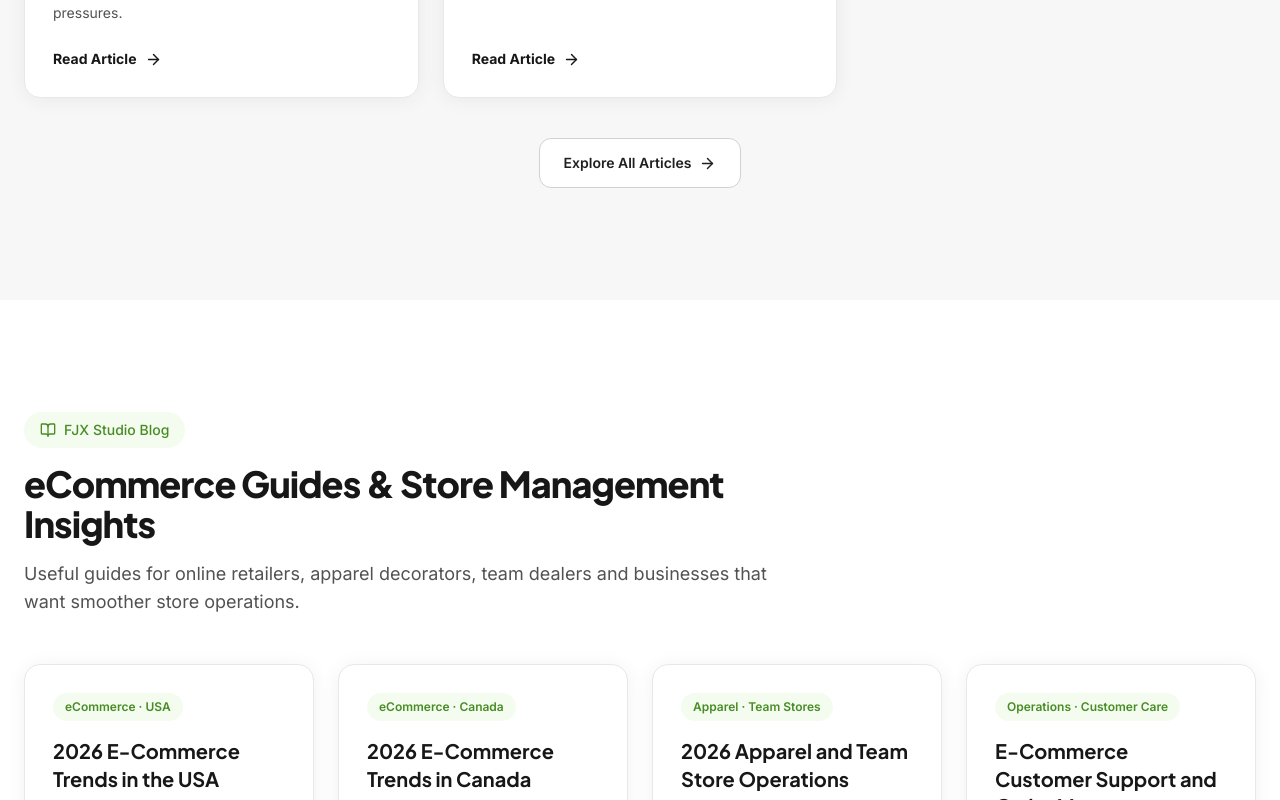
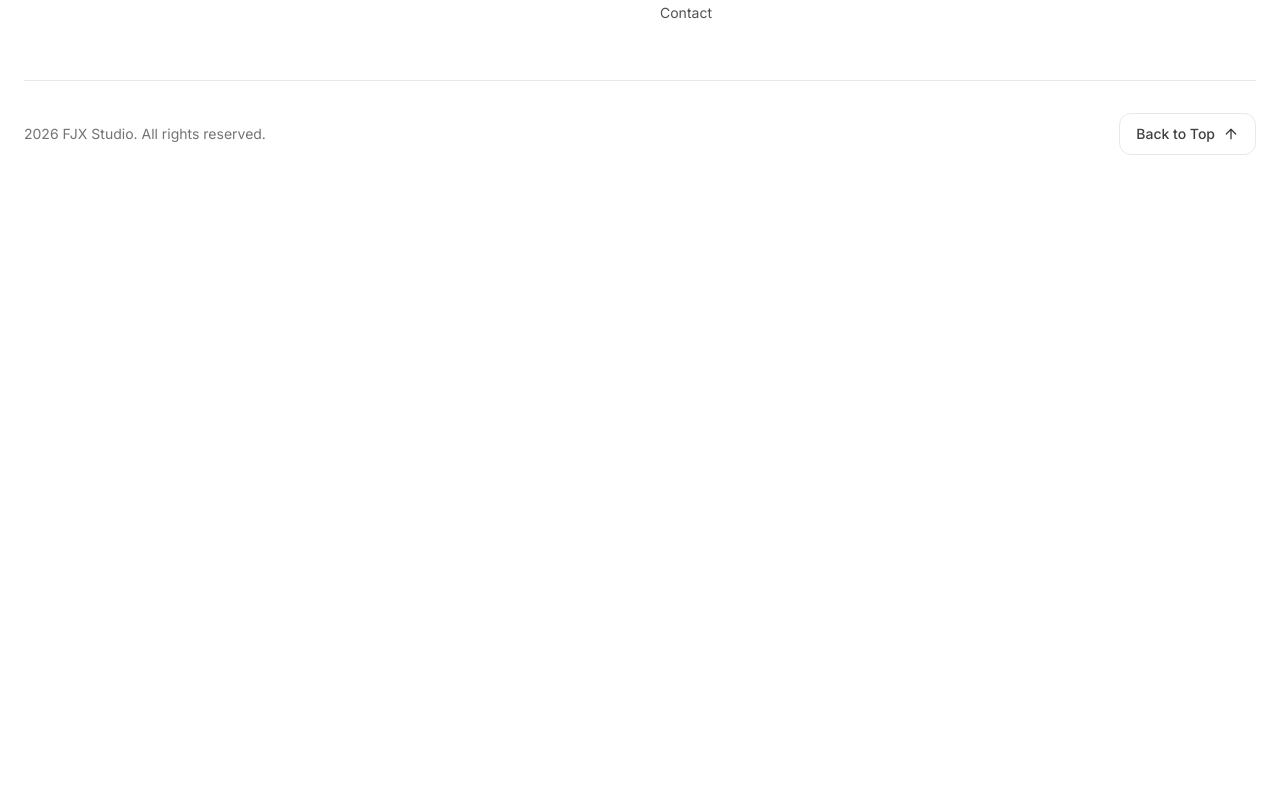
Before and after one commit to Fahad42150/dancing-llama-3e1cb2, a React (Vite) app: page / in a window 1280 px wide. Shown: the part 7682-8482 px from the top of the page. After the commit the page ends 7901 px from the top, so only its background shows below. Built offline with nearby package versions, Linux system fonts and the light colour scheme.

Commit message:
Remove article and blog sections from homepage

```diff
--- a/src/App.tsx
+++ b/src/App.tsx
@@ -3,7 +3,6 @@ import Hero from '@/components/Hero';
 import About from '@/components/About';
 import Services from '@/components/Services';
 import Portfolio from '@/components/Portfolio';
-import Insights from '@/components/Insights';
 import Pricing from '@/components/Pricing';
 import Testimonials from '@/components/Testimonials';
 import Contact from '@/components/Contact';
@@ -18,7 +17,6 @@ export default function App() {
         <About />
         <Services />
         <Portfolio />
-        <Insights />
         <Pricing />
         <Testimonials />
         <Contact />
```
